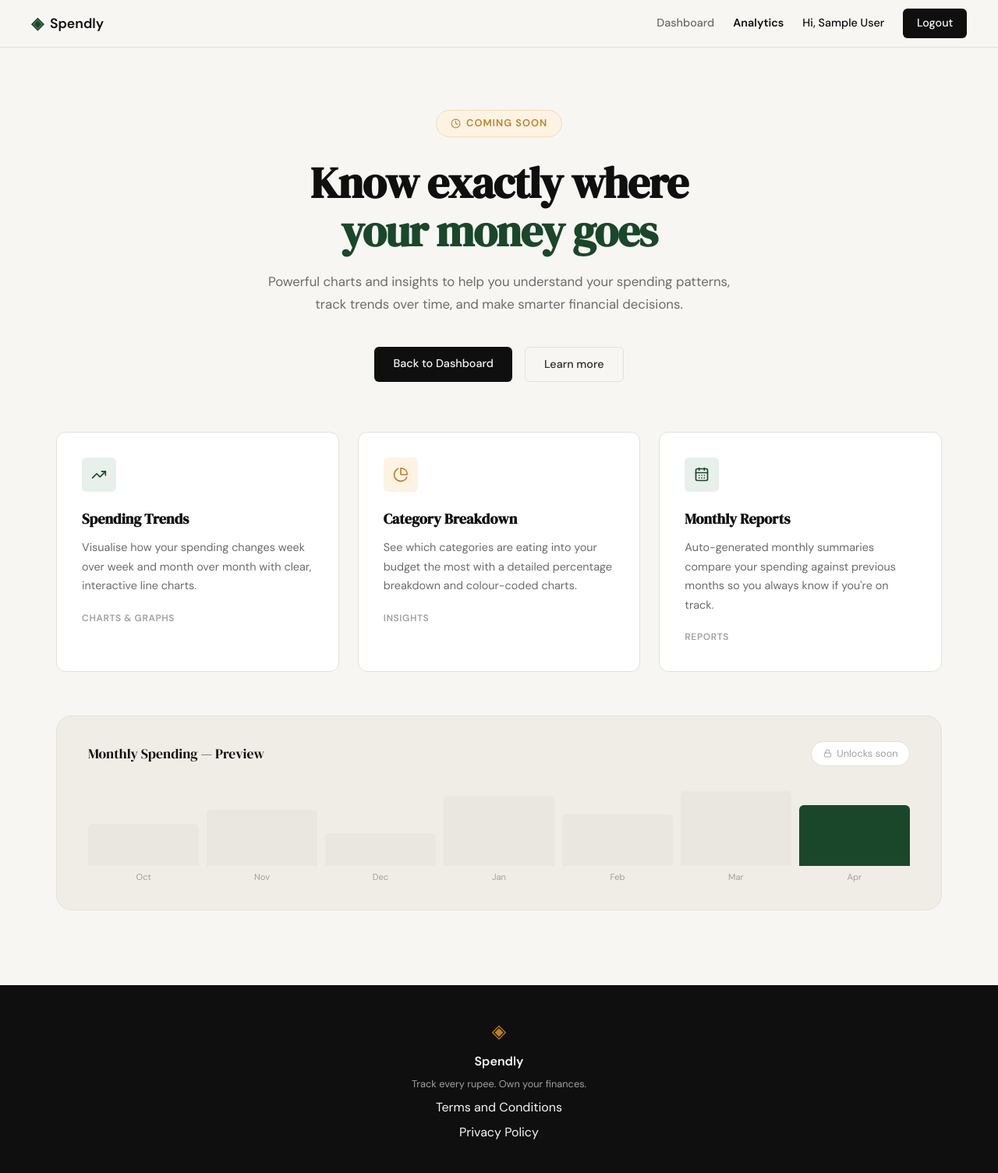
After one commit to kapilkd/spendly, a Flask app: page /analytics in a window 1280 px wide. The commit adds this page. Shown: the whole page at 78% size. Run offline with Flask 3, Linux system fonts and the light colour scheme; the visitor is signed in with stand-in values (Sample User, id 1).

Commit message:
mcp installation

```diff
--- a/app.py
+++ b/app.py
@@ -145,6 +145,13 @@ def profile():
     )
 
 
+@app.route("/analytics")
+def analytics():
+    if not session.get("user_id"):
+        return redirect(url_for("login"))
+    return render_template("analytics.html")
+
+
 @app.route("/expenses/add")
 def add_expense():
     return "Add expense — coming in Step 7"
--- a/static/css/style.css
+++ b/static/css/style.css
@@ -102,6 +102,8 @@ a { color: inherit; text-decoration: none; }
 
 .nav-links a { color: var(--ink-muted); transition: color 0.2s; }
 .nav-links a:hover { color: var(--ink); }
+
+.nav-active { color: var(--ink) !important; font-weight: 600; }
 
 .nav-cta {
     background: var(--ink) !important;
--- /dev/null
+++ b/templates/analytics.html
@@ -0,0 +1,314 @@
+{% extends "base.html" %}
+
+{% block title %}Analytics — Spendly{% endblock %}
+
+{% block head %}
+<style>
+    .analytics-section {
+        padding: 5rem 2rem 6rem;
+        max-width: var(--max-width);
+        margin: 0 auto;
+    }
+
+    .analytics-hero {
+        text-align: center;
+        max-width: 620px;
+        margin: 0 auto 4rem;
+    }
+
+    .coming-soon-badge {
+        display: inline-flex;
+        align-items: center;
+        gap: 0.45rem;
+        background: var(--accent-2-light);
+        color: var(--accent-2);
+        font-size: 0.8rem;
+        font-weight: 600;
+        letter-spacing: 0.08em;
+        text-transform: uppercase;
+        padding: 0.4rem 1.1rem;
+        border-radius: 999px;
+        margin-bottom: 1.75rem;
+        border: 1px solid #f0ddb8;
+    }
+
+    .analytics-title {
+        font-family: var(--font-display);
+        font-size: clamp(2.2rem, 5vw, 3.5rem);
+        line-height: 1.1;
+        letter-spacing: -0.02em;
+        color: var(--ink);
+        margin-bottom: 1.25rem;
+    }
+
+    .analytics-title-accent {
+        color: var(--accent);
+        display: block;
+    }
+
+    .analytics-subtitle {
+        font-size: 1.05rem;
+        color: var(--ink-muted);
+        line-height: 1.7;
+        margin-bottom: 2.5rem;
+    }
+
+    .analytics-actions {
+        display: flex;
+        gap: 1rem;
+        justify-content: center;
+        flex-wrap: wrap;
+    }
+
+    .preview-grid {
+        display: grid;
+        grid-template-columns: repeat(3, 1fr);
+        gap: 1.5rem;
+        margin-bottom: 3.5rem;
+    }
+
+    .preview-card {
+        background: var(--paper-card);
+        border: 1px solid var(--border);
+        border-radius: var(--radius-md);
+        padding: 2rem;
+        position: relative;
+        overflow: hidden;
+    }
+
+    .preview-card::before {
+        content: '';
+        position: absolute;
+        top: 0;
+        left: 0;
+        right: 0;
+        height: 3px;
+        background: var(--accent);
+        opacity: 0;
+        transition: opacity 0.2s;
+    }
+
+    .preview-card:hover::before { opacity: 1; }
+
+    .preview-icon {
+        width: 44px;
+        height: 44px;
+        border-radius: var(--radius-sm);
+        background: var(--accent-light);
+        display: flex;
+        align-items: center;
+        justify-content: center;
+        color: var(--accent);
+        margin-bottom: 1.25rem;
+    }
+
+    .preview-icon-warm {
+        background: var(--accent-2-light);
+        color: var(--accent-2);
+    }
+
+    .preview-card-title {
+        font-family: var(--font-display);
+        font-size: 1.15rem;
+        color: var(--ink);
+        margin-bottom: 0.6rem;
+    }
+
+    .preview-card-body {
+        font-size: 0.9rem;
+        color: var(--ink-muted);
+        line-height: 1.7;
+    }
+
+    .preview-card-tag {
+        display: inline-block;
+        margin-top: 1.25rem;
+        font-size: 0.75rem;
+        font-weight: 600;
+        color: var(--ink-faint);
+        letter-spacing: 0.05em;
+        text-transform: uppercase;
+    }
+
+    .mock-chart-section {
+        background: var(--paper-warm);
+        border: 1px solid var(--border);
+        border-radius: var(--radius-lg);
+        padding: 2rem 2.5rem;
+    }
+
+    .mock-chart-header {
+        display: flex;
+        align-items: center;
+        justify-content: space-between;
+        margin-bottom: 2rem;
+    }
+
+    .mock-chart-title {
+        font-family: var(--font-display);
+        font-size: 1.1rem;
+        color: var(--ink);
+    }
+
+    .mock-chart-blur-badge {
+        display: flex;
+        align-items: center;
+        gap: 0.4rem;
+        font-size: 0.8rem;
+        color: var(--ink-faint);
+        background: var(--paper-card);
+        border: 1px solid var(--border);
+        padding: 0.3rem 0.9rem;
+        border-radius: 999px;
+    }
+
+    .mock-bars-preview {
+        display: grid;
+        grid-template-columns: repeat(7, 1fr);
+        gap: 0.6rem;
+        align-items: flex-end;
+        height: 120px;
+    }
+
+    .mock-bar-col {
+        display: flex;
+        flex-direction: column;
+        align-items: center;
+        gap: 0.4rem;
+        height: 100%;
+        justify-content: flex-end;
+    }
+
+    .mock-bar-fill {
+        width: 100%;
+        border-radius: var(--radius-sm) var(--radius-sm) 0 0;
+        background: var(--border);
+        opacity: 0.5;
+    }
+
+    .mock-bar-fill.active {
+        background: var(--accent);
+        opacity: 1;
+    }
+
+    .mock-bar-label {
+        font-size: 0.7rem;
+        color: var(--ink-faint);
+    }
+
+    @media (max-width: 900px) {
+        .preview-grid { grid-template-columns: 1fr; }
+        .mock-bars-preview { grid-template-columns: repeat(4, 1fr); }
+        .mock-bars-preview .mock-bar-col:nth-child(n+5) { display: none; }
+    }
+</style>
+{% endblock %}
+
+{% block content %}
+<section class="analytics-section">
+
+    <div class="analytics-hero">
+        <span class="coming-soon-badge">
+            <i data-lucide="clock" style="width:13px;height:13px;"></i>
+            Coming Soon
+        </span>
+        <h1 class="analytics-title">
+            Know exactly where
+            <span class="analytics-title-accent">your money goes</span>
+        </h1>
+        <p class="analytics-subtitle">
+            Powerful charts and insights to help you understand your spending patterns,
+            track trends over time, and make smarter financial decisions.
+        </p>
+        <div class="analytics-actions">
+            <a href="{{ url_for('profile') }}" class="btn-primary">Back to Dashboard</a>
+            <a href="{{ url_for('landing') }}" class="btn-ghost">Learn more</a>
+        </div>
+    </div>
+
+    <div class="preview-grid">
+        <div class="preview-card">
+            <div class="preview-icon">
+                <i data-lucide="trending-up" style="width:20px;height:20px;"></i>
+            </div>
+            <h3 class="preview-card-title">Spending Trends</h3>
+            <p class="preview-card-body">
+                Visualise how your spending changes week over week and month over month
+                with clear, interactive line charts.
+            </p>
+            <span class="preview-card-tag">Charts &amp; Graphs</span>
+        </div>
+
+        <div class="preview-card">
+            <div class="preview-icon preview-icon-warm">
+                <i data-lucide="pie-chart" style="width:20px;height:20px;"></i>
+            </div>
+            <h3 class="preview-card-title">Category Breakdown</h3>
+            <p class="preview-card-body">
+                See which categories are eating into your budget the most with
+                a detailed percentage breakdown and colour-coded charts.
+            </p>
+            <span class="preview-card-tag">Insights</span>
+        </div>
+
+        <div class="preview-card">
+            <div class="preview-icon">
+                <i data-lucide="calendar-days" style="width:20px;height:20px;"></i>
+            </div>
+            <h3 class="preview-card-title">Monthly Reports</h3>
+            <p class="preview-card-body">
+                Auto-generated monthly summaries compare your spending against previous
+                months so you always know if you're on track.
+            </p>
+            <span class="preview-card-tag">Reports</span>
+        </div>
+    </div>
+
+    <div class="mock-chart-section">
+        <div class="mock-chart-header">
+            <span class="mock-chart-title">Monthly Spending — Preview</span>
+            <span class="mock-chart-blur-badge">
+                <i data-lucide="lock" style="width:11px;height:11px;"></i>
+                Unlocks soon
+            </span>
+        </div>
+        <div class="mock-bars-preview">
+            <div class="mock-bar-col">
+                <div class="mock-bar-fill" style="height:45%;"></div>
+                <span class="mock-bar-label">Oct</span>
+            </div>
+            <div class="mock-bar-col">
+                <div class="mock-bar-fill" style="height:60%;"></div>
+                <span class="mock-bar-label">Nov</span>
+            </div>
+            <div class="mock-bar-col">
+                <div class="mock-bar-fill" style="height:35%;"></div>
+                <span class="mock-bar-label">Dec</span>
+            </div>
+            <div class="mock-bar-col">
+                <div class="mock-bar-fill" style="height:75%;"></div>
+                <span class="mock-bar-label">Jan</span>
+            </div>
+            <div class="mock-bar-col">
+                <div class="mock-bar-fill" style="height:55%;"></div>
+                <span class="mock-bar-label">Feb</span>
+            </div>
+            <div class="mock-bar-col">
+                <div class="mock-bar-fill" style="height:80%;"></div>
+                <span class="mock-bar-label">Mar</span>
+            </div>
+            <div class="mock-bar-col">
+                <div class="mock-bar-fill active" style="height:65%;"></div>
+                <span class="mock-bar-label">Apr</span>
+            </div>
+        </div>
+    </div>
+
+</section>
+{% endblock %}
+
+{% block scripts %}
+<script>
+    if (typeof lucide !== 'undefined') lucide.createIcons();
+</script>
+{% endblock %}
--- a/templates/base.html
+++ b/templates/base.html
@@ -20,6 +20,8 @@
             </a>
             <div class="nav-links">
                 {% if session.get('user_id') %}
+                    <a href="{{ url_for('profile') }}" class="{% if request.endpoint == 'profile' %}nav-active{% endif %}">Dashboard</a>
+                    <a href="{{ url_for('analytics') }}" class="{% if request.endpoint == 'analytics' %}nav-active{% endif %}">Analytics</a>
                     <span class="nav-user">Hi, {{ session['user_name'] }}</span>
                     <a href="{{ url_for('logout') }}" class="nav-cta">Logout</a>
                 {% else %}
```
Also changed, not shown: .claude/settings.local.json, claudeexpense-trackerexpense_tracker.db (added).
